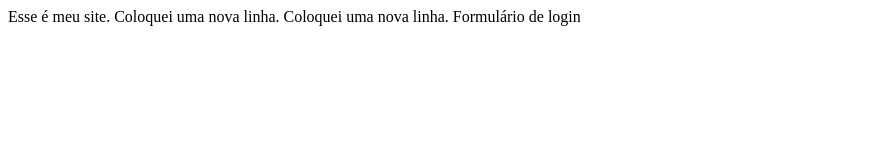
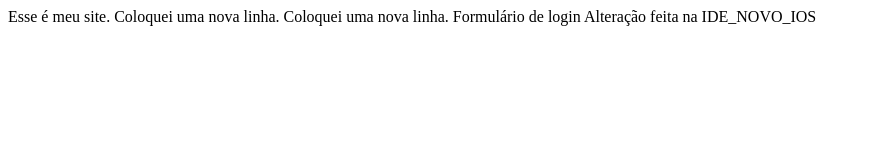
Before and after one commit to Edugatner139/Novo-reposit-rio, a plain HTML site: page index.html in a window 1280 px wide. Shown: the whole page, without its empty margins (0-871 px from the left). Drawn offline with Linux system fonts and the light colour scheme.

Commit message:
Alteração na IDE_NOVO_IOS

```diff
--- a/index.html
+++ b/index.html
@@ -10,6 +10,7 @@
     Coloquei uma nova linha.
     Coloquei uma nova linha.
     Formulário de login
+    Alteração feita na IDE_NOVO_IOS
 </body>
 
 </html>
```
